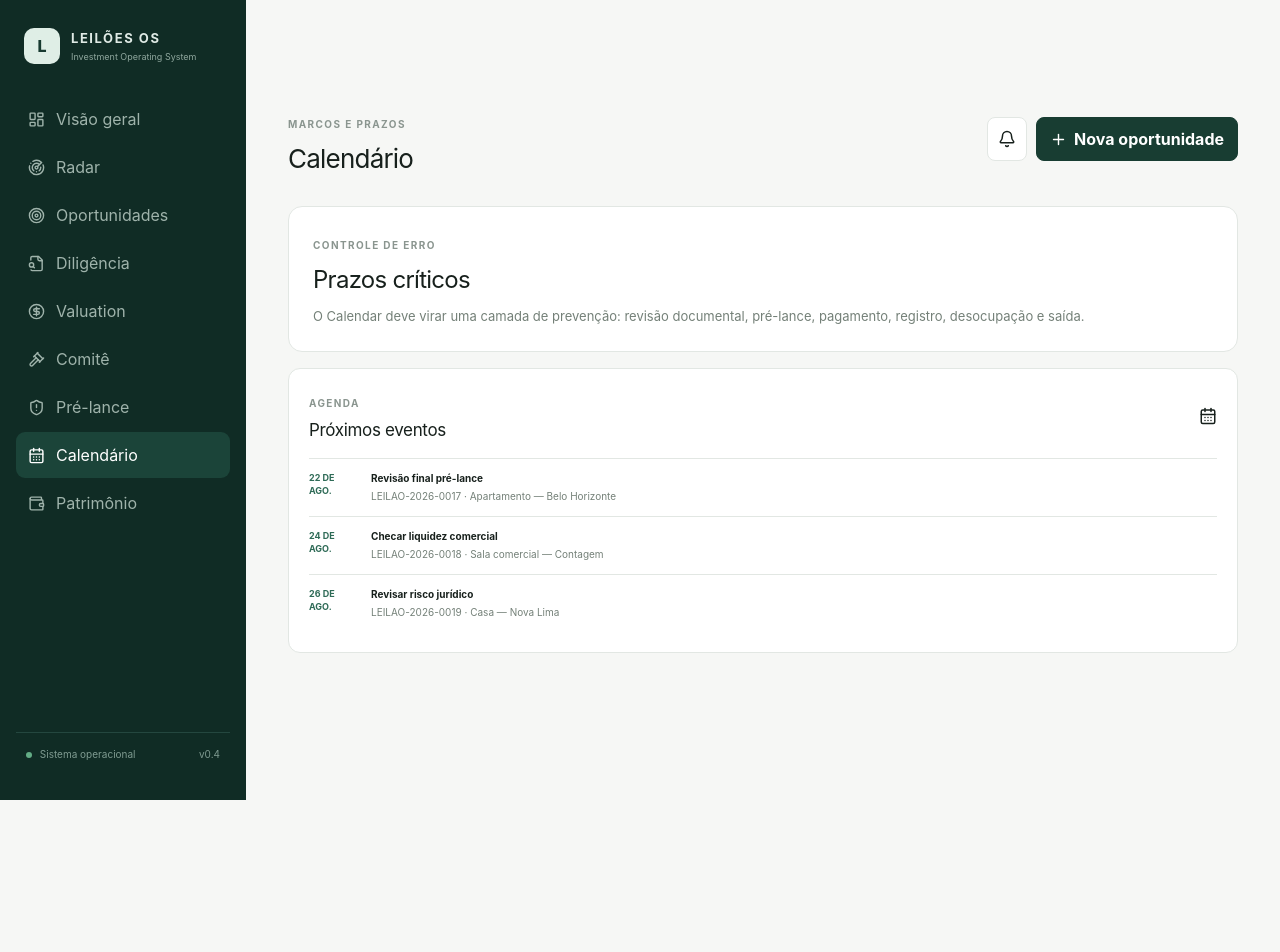
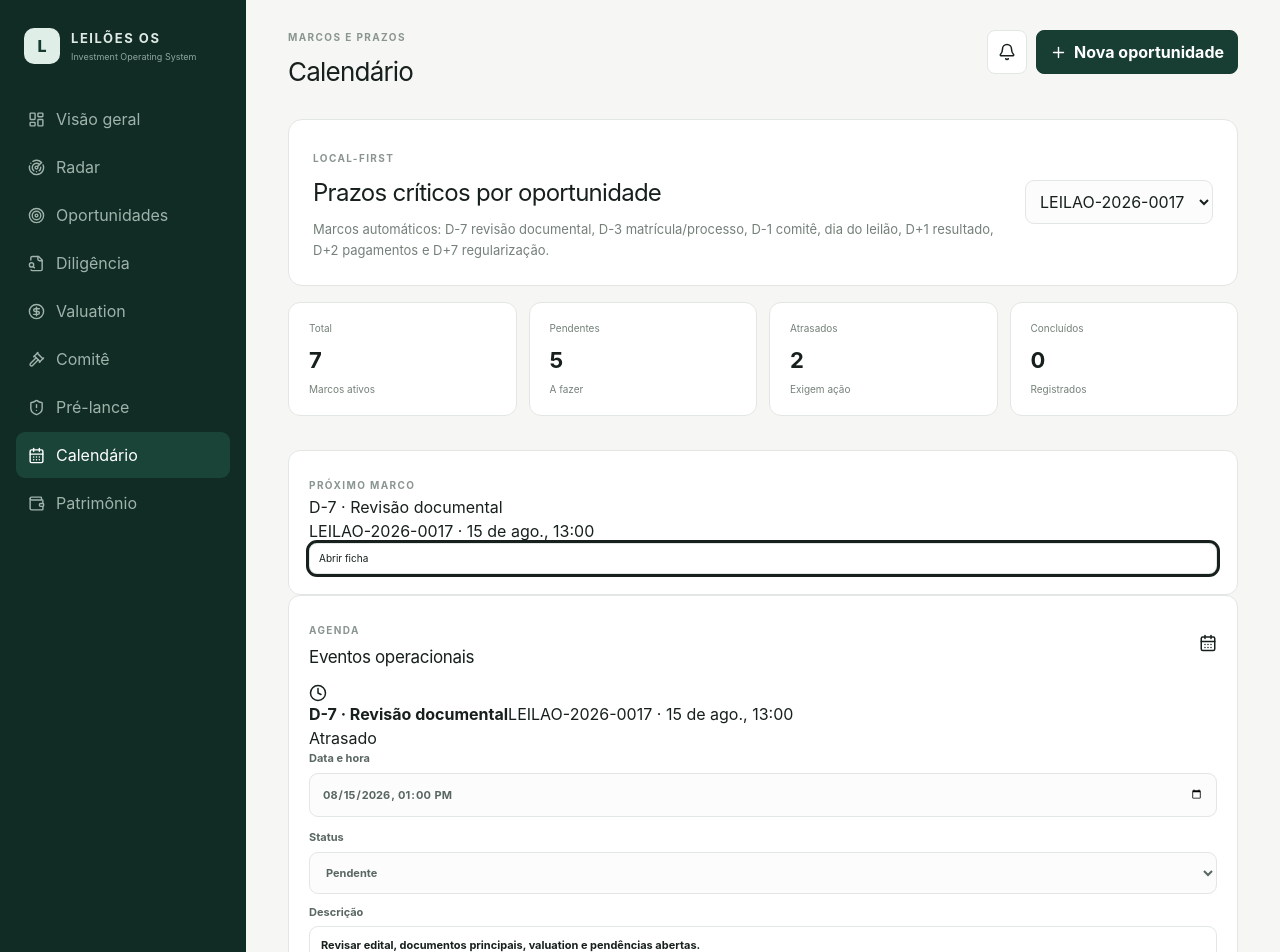
Before and after one commit to agendanutrijulianamoreira-droid/Leiloes, a Next.js app: page /calendar in a window 1280 px wide. Shown: the top 952 px of the page. Before the commit the page ends 800 px from the top, so only its background shows below. Built offline with nearby package versions, Linux system fonts and the light colour scheme.

Commit message:
feat: implement local-first calendar page

```diff
--- a/app/calendar/page.tsx
+++ b/app/calendar/page.tsx
@@ -1,21 +1,105 @@
-import { CalendarDays } from 'lucide-react'
+'use client'
+
+import { useEffect, useMemo, useState } from 'react'
+import Link from 'next/link'
+import { CalendarDays, CheckCircle2, Clock, RotateCcw, Save } from 'lucide-react'
 import { OSShell } from '@/components/os-shell'
-import { opportunities } from '@/lib/demo-data'
+import type { AuctionOpportunity } from '@/lib/domain'
+import type { LocalCalendarEvent } from '@/lib/local-calendar'
+import { loadAllCalendarEvents, summarizeCalendar, updateCalendarEvent } from '@/lib/local-calendar'
+import { loadLocalOpportunities } from '@/lib/local-opportunities'
+
+function formatDateTime(value: string) {
+  return new Date(value).toLocaleString('pt-BR', { day: '2-digit', month: 'short', hour: '2-digit', minute: '2-digit' })
+}
+
+function toInputDateTime(value: string) {
+  const date = new Date(value)
+  const offset = date.getTimezoneOffset()
+  const local = new Date(date.getTime() - offset * 60000)
+  return local.toISOString().slice(0, 16)
+}
 
 export default function CalendarPage() {
+  const [opportunities, setOpportunities] = useState<AuctionOpportunity[]>([])
+  const [events, setEvents] = useState<LocalCalendarEvent[]>([])
+  const [selectedDealId, setSelectedDealId] = useState('')
+  const [message, setMessage] = useState('')
+
+  useEffect(() => {
+    const loaded = loadLocalOpportunities()
+    setOpportunities(loaded)
+    setSelectedDealId(loaded[0]?.id ?? '')
+    setEvents(loadAllCalendarEvents(loaded))
+  }, [])
+
+  const selectedEvents = useMemo(() => events.filter((event) => !selectedDealId || event.dealId === selectedDealId), [events, selectedDealId])
+  const summary = useMemo(() => summarizeCalendar(selectedEvents), [selectedEvents])
+
+  function updateEvent(eventId: string, patch: Partial<Pick<LocalCalendarEvent, 'status' | 'dueAt' | 'description' | 'title'>>) {
+    const event = events.find((item) => item.id === eventId)
+    if (!event) return
+    const updatedDealEvents = updateCalendarEvent(event.dealId, eventId, patch)
+    setEvents((current) => current.map((item) => item.dealId === event.dealId ? (updatedDealEvents.find((updated) => updated.id === item.id) ?? item) : item))
+    setMessage('Calendário atualizado.')
+  }
+
   return (
     <OSShell title="Calendário" eyebrow="MARCOS E PRAZOS">
-      <section className="sectionIntro">
-        <span className="eyebrow">CONTROLE DE ERRO</span>
-        <h2>Prazos críticos</h2>
-        <p>O Calendar deve virar uma camada de prevenção: revisão documental, pré-lance, pagamento, registro, desocupação e saída.</p>
+      <section className="sectionIntro actionIntro">
+        <div>
+          <span className="eyebrow">LOCAL-FIRST</span>
+          <h2>Prazos críticos por oportunidade</h2>
+          <p>Marcos automáticos: D-7 revisão documental, D-3 matrícula/processo, D-1 comitê, dia do leilão, D+1 resultado, D+2 pagamentos e D+7 regularização.</p>
+        </div>
+        <div className="preBidSelector">
+          <select value={selectedDealId} onChange={(event) => setSelectedDealId(event.target.value)}>
+            <option value="">Todas</option>
+            {opportunities.map((opportunity) => <option key={opportunity.id} value={opportunity.id}>{opportunity.id}</option>)}
+          </select>
+        </div>
       </section>
+
+      {message && <div className="formAlert success"><span>{message}</span></div>}
+
+      <div className="metrics calendarMetrics">
+        <div className="metric"><span>Total</span><strong>{summary.total}</strong><small>Marcos ativos</small></div>
+        <div className="metric"><span>Pendentes</span><strong>{summary.pending}</strong><small>A fazer</small></div>
+        <div className="metric"><span>Atrasados</span><strong>{summary.late}</strong><small>Exigem ação</small></div>
+        <div className="metric"><span>Concluídos</span><strong>{summary.done}</strong><small>Registrados</small></div>
+      </div>
+
+      {summary.next && (
+        <section className="panel nextCalendarEvent">
+          <div><span className="eyebrow">PRÓXIMO MARCO</span><h3>{summary.next.title}</h3><p>{summary.next.dealId} · {formatDateTime(summary.next.dueAt)}</p></div>
+          <Link className="outline" href={`/opportunities/${summary.next.dealId}`}>Abrir ficha</Link>
+        </section>
+      )}
+
       <section className="panel">
-        <div className="panelHead"><div><span className="eyebrow">AGENDA</span><h3>Próximos eventos</h3></div><CalendarDays size={18} /></div>
-        <div className="events">
-          {opportunities.map((opportunity) => (
-            <div key={opportunity.id}><b>{new Date(opportunity.nextMilestoneDate).toLocaleDateString('pt-BR', { day: '2-digit', month: 'short' }).toUpperCase()}</b><span><strong>{opportunity.nextMilestone}</strong>{opportunity.id} · {opportunity.title}</span></div>
+        <div className="panelHead"><div><span className="eyebrow">AGENDA</span><h3>Eventos operacionais</h3></div><CalendarDays size={18} /></div>
+        <div className="calendarList">
+          {selectedEvents.map((event) => (
+            <article key={event.id} className={`calendarCard ${event.status}`}>
+              <div className="calendarIcon">{event.status === 'done' ? <CheckCircle2 size={18} /> : <Clock size={18} />}</div>
+              <div>
+                <div className="calendarCardTop">
+                  <div><strong>{event.title}</strong><span>{event.dealId} · {formatDateTime(event.dueAt)}</span></div>
+                  <span className={`calendarStatus ${event.status}`}>{event.status === 'done' ? 'Concluído' : event.status === 'late' ? 'Atrasado' : 'Pendente'}</span>
+                </div>
+                <div className="formGrid calendarEditGrid">
+                  <label>Data e hora<input type="datetime-local" value={toInputDateTime(event.dueAt)} onChange={(change) => updateEvent(event.id, { dueAt: new Date(change.target.value).toISOString() })} /></label>
+                  <label>Status<select value={event.status === 'late' ? 'pending' : event.status} onChange={(change) => updateEvent(event.id, { status: change.target.value as LocalCalendarEvent['status'] })}><option value="pending">Pendente</option><option value="done">Concluído</option></select></label>
+                </div>
+                <label className="textAreaLabel">Descrição<textarea value={event.description} onChange={(change) => updateEvent(event.id, { description: change.target.value })} /></label>
+                <div className="calendarActions">
+                  <button className="outline" type="button" onClick={() => updateEvent(event.id, { status: 'done' })}><Save size={14} /> Marcar concluído</button>
+                  <button className="outline" type="button" onClick={() => updateEvent(event.id, { status: 'pending' })}><RotateCcw size={14} /> Reabrir</button>
+                </div>
+              </div>
+            </article>
           ))}
+          {!selectedEvents.length && <div className="emptyState">Nenhum marco de calendário encontrado.</div>}
         </div>
       </section>
     </OSShell>
```
